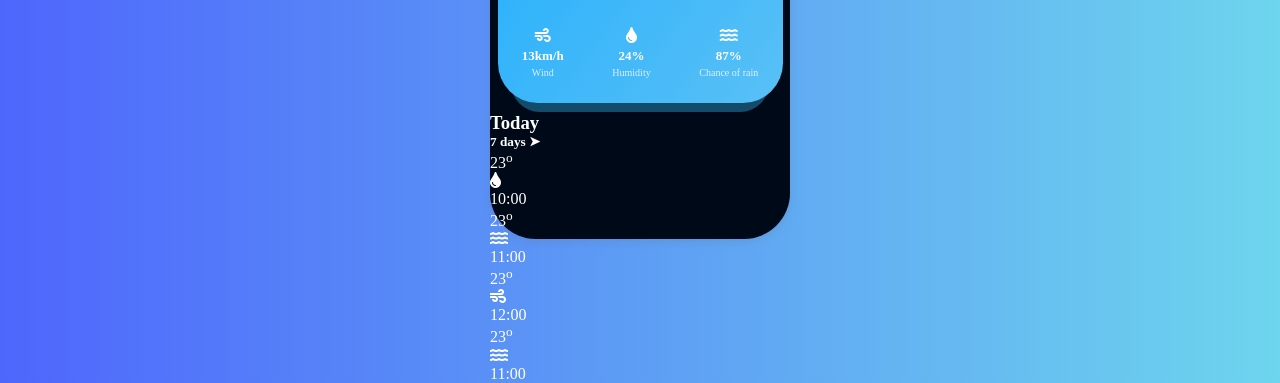
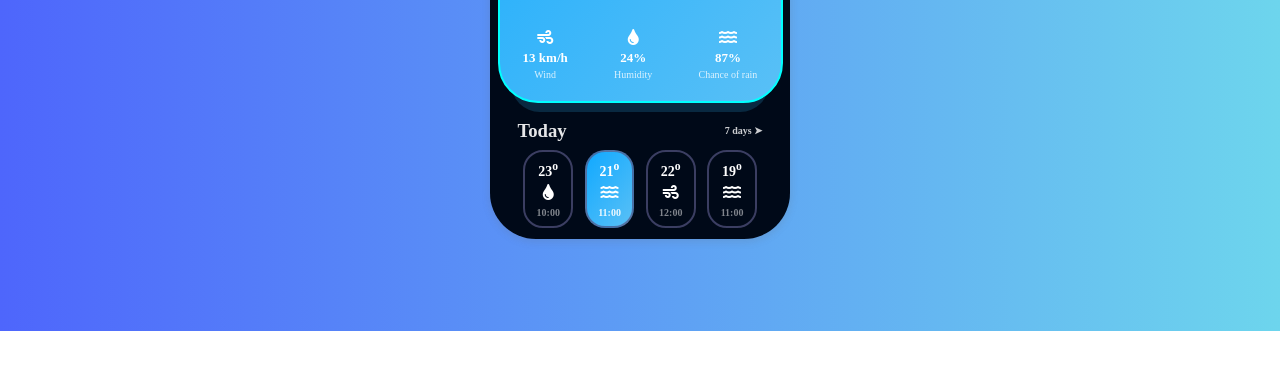
Before and after one commit to singhsduos/Weather-App, a plain HTML site: page index.html in a window 1280 px wide. Shown: the part 469-852 px from the top of the page. After the commit the page ends 800 px from the top, so only its background shows below. Drawn offline with Linux system fonts and the light colour scheme.

Commit message:
conatiner-1 ready

```diff
--- a/index.html
+++ b/index.html
@@ -42,7 +42,7 @@
             <div class="weatherDesc">
                 <div class="windIconDiv">
                     <a class="windIcon"><i class="fas fa-wind"></i></a>
-                    <p class="windValue">13km/h</p>
+                    <p class="windValue">13 km/h</p>
                     <p class="windHeading">Wind</p>
                 </div>
                 <div class="humidityIconDiv">
@@ -73,20 +73,20 @@
                         <p class="particularTime">10:00</p>
                     </div>
 
-                    <div class="todaysTimeTempDiv">
-                        <p class="timeTemp">23<sup>o</sup></p>
+                    <div class="todaysTimeTempDiv presentColor">
+                        <p class="timeTemp">21<sup>o</sup></p>
                         <a class="timeWheaterIcon"><i class="fas fa-water"></i></a>
                         <p class="particularTime">11:00</p>
                     </div>
 
                     <div class="todaysTimeTempDiv">
-                        <p class="timeTemp">23<sup>o</sup></p>
+                        <p class="timeTemp">22<sup>o</sup></p>
                         <a class="timeWheaterIcon"><i class="fas fa-wind"></i></a>
                         <p class="particularTime">12:00</p>
                     </div>
 
                     <div class="todaysTimeTempDiv">
-                        <p class="timeTemp">23<sup>o</sup></p>
+                        <p class="timeTemp">19<sup>o</sup></p>
                         <a class="timeWheaterIcon"><i class="fas fa-water"></i></a>
                         <p class="particularTime">11:00</p>
                     </div>
--- a/style.css
+++ b/style.css
@@ -58,6 +58,7 @@ body {
   width: 258px;
   margin: auto;
   margin-top: 0.5rem;
+  opacity: 0.5;
 }
 
 .upperDiv {
@@ -77,6 +78,7 @@ body {
   left: 0;
   right: 0;
   top: 0;
+  border: 2px solid cyan;
 }
 
 .headingAndIcon {
@@ -173,3 +175,70 @@ span {
   opacity: 0.8;
   margin-top: 0.2rem;
 }
+
+.todaysTempDiv,
+.listTodaysTempDiv {
+  width: 245px;
+  margin: auto;
+  margin-top: 0.5rem;
+}
+
+.todayHeadingDiv {
+  display: flex;
+  align-items: center;
+  justify-content: space-between;
+}
+
+.today {
+  opacity: 0.9;
+}
+
+.sevendays {
+  font-size: 10px;
+  opacity: 0.8;
+}
+
+.todaysTempList,
+.todaysTimeTempDiv {
+  display: flex;
+  align-items: center;
+  justify-content: space-around;
+}
+
+.todaysTimeTempDiv {
+  flex-direction: column;
+  justify-content: center;
+  border: 2px solid rgba(85, 85, 131, 0.699);
+  border-radius: 20px;
+  padding: 0.5rem 0.7rem;
+}
+
+.timeTemp,
+.particularTime {
+  font-weight: 700;
+  font-size: 14px;
+}
+
+.particularTime {
+  font-size: 10px;
+  opacity: 0.5;
+}
+
+.timeWheaterIcon,
+.particularTime {
+  margin-top: 5px;
+}
+
+.presentColor {
+  background: rgb(17, 169, 255);
+  background: linear-gradient(
+    127deg,
+    rgba(17, 169, 255, 1) 0%,
+    rgba(89, 192, 246, 1) 100%
+  );
+  border-radius: 2px solid cyan;
+}
+
+.presentColor .particularTime {
+   opacity: 0.9;
+}
```
